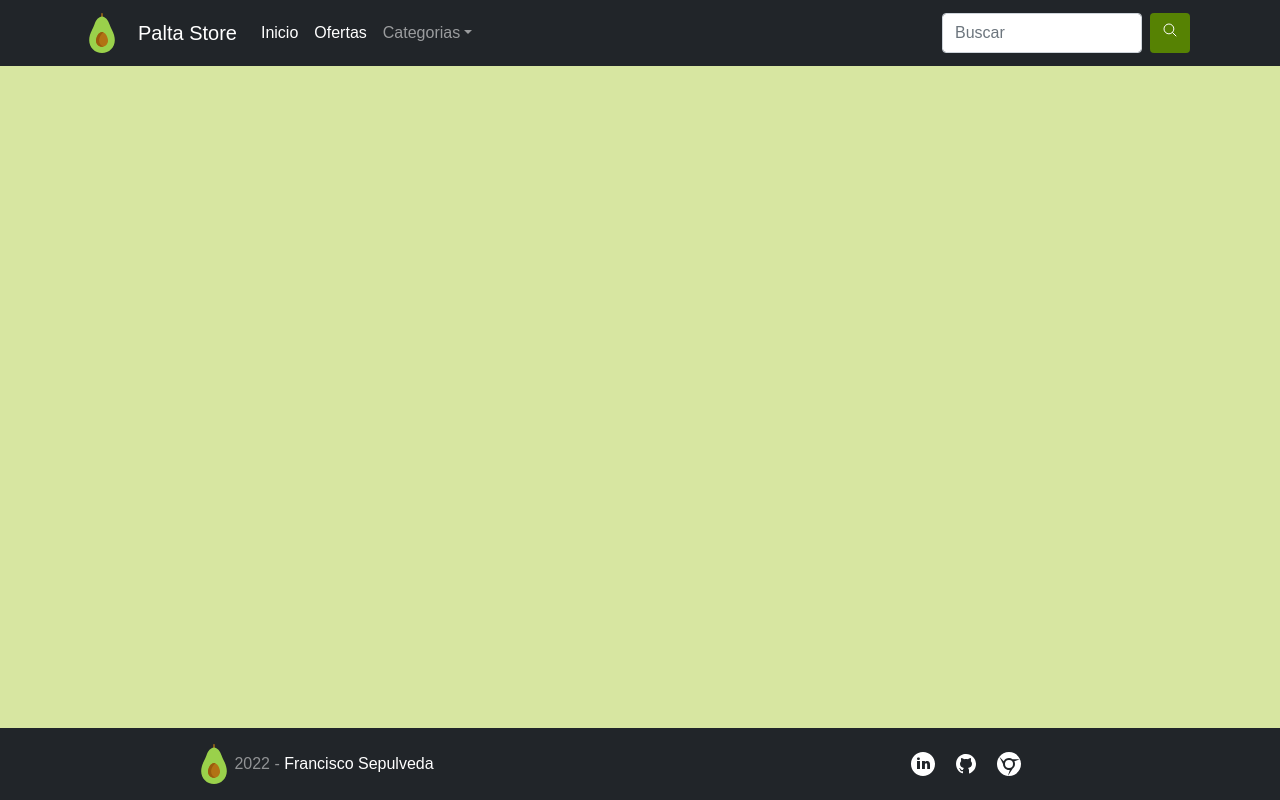
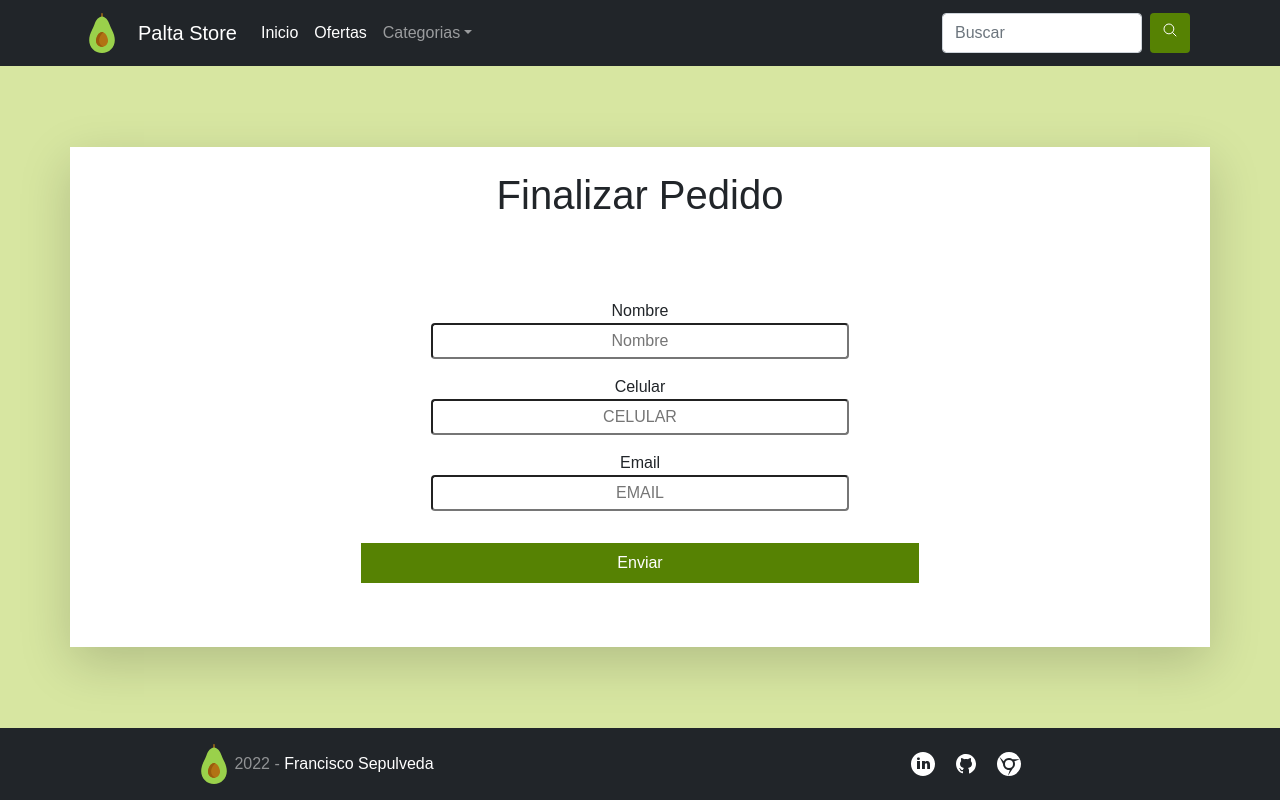
Before and after one commit to fsepulvedadev/paltastore-franciscosepulveda, a React (Create React App) app: page /checkout in a window 1280 px wide. Built offline with nearby package versions, Linux system fonts and the light colour scheme.

Commit message:
inicio de vista checkout

```diff
--- a/package.json
+++ b/package.json
@@ -9,6 +9,7 @@
     "@testing-library/user-event": "^13.5.0",
     "bootstrap": "^5.1.3",
     "firebase": "^9.8.3",
+    "formik": "^2.2.9",
     "react": "^18.1.0",
     "react-bootstrap": "^2.4.0",
     "react-dom": "^18.1.0",
--- a/src/App.jsx
+++ b/src/App.jsx
@@ -7,6 +7,7 @@ import Cart from "./components/Cart/Cart";
 import CartContextProvider from "./context/CartContext";
 import SearchContainer from "./components/SearchContainer/SearchContainer";
 import { initializeApp } from "firebase/app";
+import Checkout from "./components/Checkout/Checkout";
 
 function App() {
   const FirebaseConfig = {
@@ -32,6 +33,7 @@ function App() {
               <Route path="/category/:cat" element={<ItemListContainer />} />
               <Route path="/item/:id" element={<ItemDetailContainer />} />
               <Route path="/cart" element={<Cart />} />
+              <Route path="/checkout" element={<Checkout />} />
             </Routes>
             <Footer />
           </BrowserRouter>
--- /dev/null
+++ b/src/components/Checkout/Checkout.css
@@ -0,0 +1,9 @@
+.checkout-main {
+  height: 500px;
+}
+
+@media screen and (max-width: 768px) {
+  .checkout-main input {
+    width: 80% !important;
+  }
+}
--- /dev/null
+++ b/src/components/Checkout/Checkout.jsx
@@ -0,0 +1,79 @@
+import { useContext, useState } from "react";
+
+import { CartContext } from "../../context/CartContext";
+import "./Checkout.css";
+
+const Checkout = () => {
+  const { cart, getCartTotal } = useContext(CartContext);
+  const [name, setName] = useState("");
+  const [cel, setCel] = useState("");
+  const [email, setEmail] = useState("");
+
+  const handleSubmit = (e) => {
+    e.preventDefault();
+
+    if (!cart) {
+      alert("No hay productos en el carrito, pobre");
+      return;
+    }
+
+    let pedido = {
+      user: { name, cel, email },
+      items: cart,
+      total: getCartTotal(),
+    };
+
+    console.log(pedido);
+  };
+
+  return (
+    <div>
+      <div className="container d-flex flex-column w-full detail-bg justify-content-center checkout-main shadow-lg">
+        <h1 className="w-100 text-center mt-4">Finalizar Pedido</h1>
+        <form className="d-flex flex-column w-100 h-100 justify-content-center align-items-center">
+          <div className="d-flex w-75 flex-column align-items-center my-2">
+            <label htmlFor="name"> Nombre</label>
+            <input
+              className="w-50 p-1 rounded"
+              placeholder="Nombre"
+              value={name}
+              type="text"
+              name="name"
+              id="name"
+              onChange={(e) => setName(e.target.value)}
+            />
+          </div>
+          <div className="d-flex  w-75 flex-column align-items-center my-2">
+            <label htmlFor="cel"> Celular</label>
+            <input
+              className="w-50  p-1 rounded"
+              placeholder="CELULAR"
+              value={cel}
+              type="tel"
+              name="cel"
+              id="name"
+              onChange={(e) => setCel(e.target.value)}
+            />
+          </div>
+          <div className="d-flex  w-75 flex-column align-items-center my-2 ">
+            <label htmlFor="email"> Email</label>
+            <input
+              className="w-50 p-1 rounded "
+              placeholder="EMAIL"
+              value={email}
+              type="email"
+              name="email"
+              id="name"
+              onChange={(e) => setEmail(e.target.value)}
+            />
+          </div>
+          <button className="w-50 mt-4 palta-btn p-2" onClick={handleSubmit}>
+            Enviar
+          </button>
+        </form>
+      </div>
+    </div>
+  );
+};
+
+export default Checkout;
--- a/src/components/ItemList/ItemList.jsx
+++ b/src/components/ItemList/ItemList.jsx
@@ -5,7 +5,7 @@ import "./ItemList.css";
 const ItemList = ({ items, selectItem }) => {
   return (
     <>
-      <div className="d-flex justify-content-center align-items-center flex-wrap w-75">
+      <div className="d-flex justify-content-center align-items-center flex-wrap w-100">
         {items.map((item) => {
           return (
             <Item
--- a/src/components/ItemListContainer/ItemListContainer.jsx
+++ b/src/components/ItemListContainer/ItemListContainer.jsx
@@ -71,7 +71,10 @@ const ItemListContainer = () => {
       )}
       {error && <h1>Ha ocurrido un error!</h1>}
       {!loading && !error && !selectedItem && (
-        <ItemList items={items} selectItem={selectItem} />
+        <div className="container w-100">
+          {cat && <h1 className="text-uppercase text-center">{cat}</h1>}
+          <ItemList items={items} selectItem={selectItem} />
+        </div>
       )}
 
       {!loading && !error && !selectedItem && items.length === 0 && (
--- a/src/context/CartContext.js
+++ b/src/context/CartContext.js
@@ -38,6 +38,10 @@ const CartContextProvider = ({ children }) => {
     }
 
     console.log(cart);
+  };
+
+  const getCartTotal = () => {
+    return cart.reduce((acc, x) => (acc += x.price * x.cantidad), 0);
   };
 
   const removeItem = (id) => {
@@ -82,6 +86,7 @@ const CartContextProvider = ({ children }) => {
         setLoading,
         setSelectItem,
         selectItem,
+        getCartTotal,
       }}
     >
       {children}
```
Also changed, not shown: 1 other file (tests, documents, lock files or other folders).
